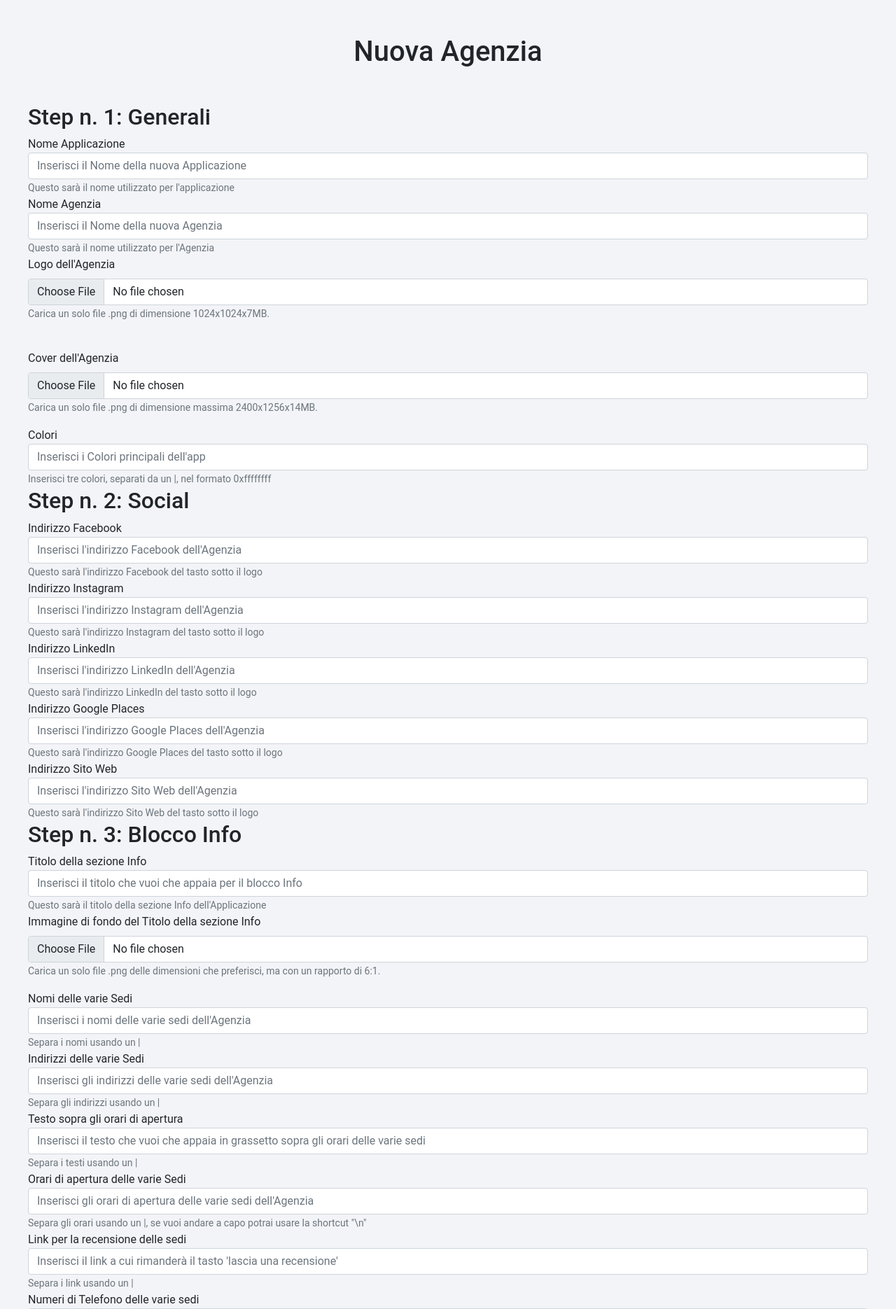
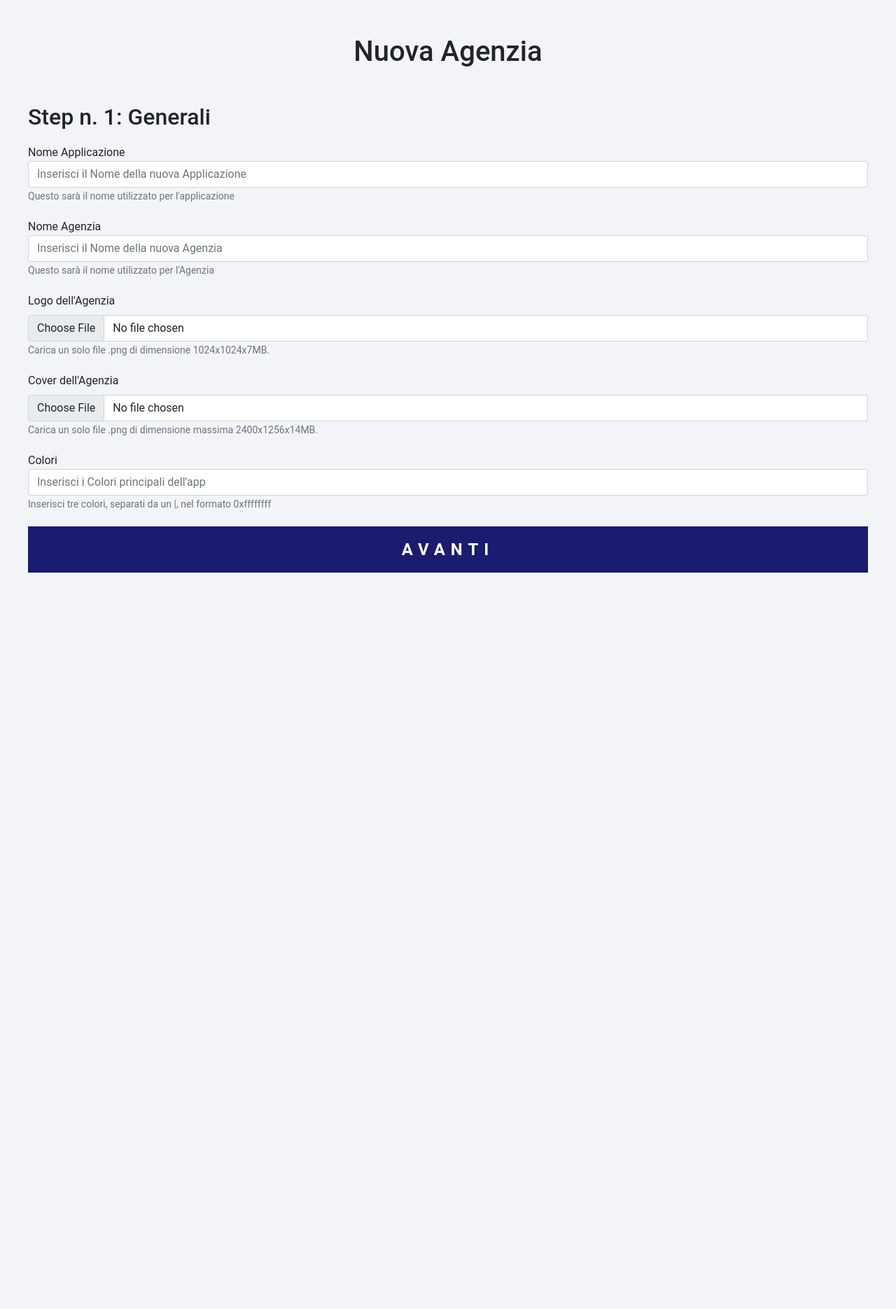
Before and after one commit to Frostmoore/hybridandgo, a PHP site: page /creagenzia.php in a window 1280 px wide. Shown: the part 60-1930 px from the top of the page at 70% size. After the commit the page ends 878 px from the top, so only its background shows below. Run offline with PHP 8.4, Linux system fonts and the light colour scheme; the visitor is signed in with stand-in values (Sample User, id 1).

Commit message:
Form finito Graficamente, da fare script js

```diff
--- a/creagenzia.php
+++ b/creagenzia.php
@@ -43,7 +43,7 @@ if (!isset($_SESSION['loggedin'])) {
         <div class="row">
             <div class="col">
                 <form action="res/nuovagenzia.php" method="POST" enctype="multipart/form-data">
-                    <div class="step1">
+                    <div class="step1" id="step1">
                         <h2>Step n. 1: Generali</h2>
                         <div class="form-group">
                             <label for="nome_app">Nome Applicazione</label>
@@ -60,7 +60,6 @@ if (!isset($_SESSION['loggedin'])) {
                             <input class="form-control" type="file" id="logo_agenzia" name="logo_agenzia">
                             <small id="logo_agenziahelp" class="form-text text-muted">Carica un solo file .png di dimensione 1024x1024x7MB.</small>
                         </div>
-                        </br>
                         <div class="mb-3">
                             <label for="cover_agenzia" class="form-label">Cover dell'Agenzia</label>
                             <input class="form-control" type="file" id="cover_agenzia" name="cover_agenzia">
@@ -71,8 +70,9 @@ if (!isset($_SESSION['loggedin'])) {
                             <input type="text" class="form-control" id="colori" name="colori" placeholder="Inserisci i Colori principali dell'app">
                             <small id="nomeagenziahelp" class="form-text text-muted">Inserisci tre colori, separati da un |, nel formato 0xffffffff</small>
                         </div>
+                        <button class="bottone_next">AVANTI</button>
                     </div>
-                    <div class="step2">
+                    <div class="step2 a_hidden" id="step2">
                         <h2>Step n. 2: Social</h2>
                         <div class="form-group">
                             <label for="facebook_agenzia">Indirizzo Facebook</label>
@@ -99,8 +99,9 @@ if (!isset($_SESSION['loggedin'])) {
                             <input type="text" class="form-control" id="sito_agenzia" name="sito_agenzia" placeholder="Inserisci l'indirizzo Sito Web dell'Agenzia">
                             <small id="sito_agenziahelp" class="form-text text-muted">Questo sarà l'indirizzo Sito Web del tasto sotto il logo</small>
                         </div>
+                        <button class="bottone_next">AVANTI</button>
                     </div>
-                    <div class="step3">
+                    <div class="step3 a_hidden" id="step3">
                         <h2>Step n. 3: Blocco Info</h2>
                         <div class="form-group">
                             <label for="info_titolo">Titolo della sezione Info</label>
@@ -157,8 +158,9 @@ if (!isset($_SESSION['loggedin'])) {
                             <input type="text" class="form-control" id="info_sito_sedi" name="info_sito_sedi" placeholder="Inserisci l'indirizzo web delle varie sedi">
                             <small id="info_sito_sedihelp" class="form-text text-muted">Separa gli indirizzi usando un |</small>
                         </div>
+                        <button class="bottone_next">AVANTI</button>
                     </div>
-                    <div class="step4">
+                    <div class="step4 a_hidden" id="step4">
                         <h2>Step n. 4: Area di Notifica</h2>
                         <div class="form-group">
                             <label for="notifica_titolo">Inserisci il titolo dell'area di notifica</label>
@@ -175,8 +177,9 @@ if (!isset($_SESSION['loggedin'])) {
                             <input type="text" class="form-control" id="notifica_link" name="notifica_link" placeholder="Link della notifica">
                             <small id="notifica_linkhelp" class="form-text text-muted">Sarà il link del tasto "Scopri di più"</small>
                         </div>
+                        <button class="bottone_next">AVANTI</button>
                     </div>
-                    <div class="step5">
+                    <div class="step5 a_hidden" id="step5">
                         <h2>Step n. 5: Sezione Contatti e Numeri Utili</h2>
                         <div class="mb-3">
                             <label for="contatti_immagine" class="form-label">Immagine di fondo della sezione Contatti</label>
@@ -208,8 +211,9 @@ if (!isset($_SESSION['loggedin'])) {
                             <input type="text" class="form-control" id="numeri_utili_link" name="numeri_utili_link" placeholder="Link pulsanti numeri utili">
                             <small id="numeri_utili_linkhelp" class="form-text text-muted">Inserisci i link di ciascun pulsante, separandoli con un | e tenendo presente che l'ordine sarà il seguente: salute, assistenza stradale, noleggio. I numeri dovranno essere espressi nel formato internazionale (+393333333333)</small>
                         </div>
+                        <button class="bottone_next">AVANTI</button>
                     </div>
-                    <div class="step6">
+                    <div class="step6 a_hidden" id="step6">
                         <h2>Step n. 6: Sezione "Denuncia un Sinistro"</h2>
                         <div class="mb-3">
                             <label for="denuncia_immagine" class="form-label">Immagine di fondo della sezione "Denuncia un Sinistro"</label>
@@ -226,8 +230,9 @@ if (!isset($_SESSION['loggedin'])) {
                             <input type="textarea" class="form-control" id="denuncia_testo" name="denuncia_testo" placeholder="Testo Sezione 'Denuncia un Sinistro'">
                             <small id="denuncia_testohelp" class="form-text text-muted">Il testo apparirà sotto il titolo</small>
                         </div>
+                        <button class="bottone_next">AVANTI</button>
                     </div>
-                    <div class="step7">
+                    <div class="step7 a_hidden" id="step7">
                         <h2>Step n. 7: Sezione Contatti Rapidi</h2>
                         <div class="form-group">
                             <label for="quick_telefono">Inserisci il numero di telefono per le chiamate rapide</label>
@@ -244,8 +249,9 @@ if (!isset($_SESSION['loggedin'])) {
                             <input type="text" class="form-control" id="quick_email" name="quick_email" placeholder="E-mail dell'indirizzo rapido">
                             <small id="quick_emailhelp" class="form-text text-muted"> </small>
                         </div>
+                        <button class="bottone_next">AVANTI</button>
                     </div>
-                    <div class="step8">
+                    <div class="step8 a_hidden" id="step8">
                         <h2>Ultimo Sep: Attivare l'agenzia</h2>
                         <div class="form-group">
                             <input type="checkbox" id="attiva" name="attiva" value="1">
@@ -253,6 +259,7 @@ if (!isset($_SESSION['loggedin'])) {
                             <small id="attivahelp" class="form-text text-muted">Potrai disabilitarla in qualunque momento</small>
                         </div>
                     </div>
+                    <!--
                     <div class="form-group">
                         <label for="nome">Nome Agenzia</label>
                         <input type="text" class="form-control" id="nome" name="nome" placeholder="Inserisci il Nome della nuova Agenzia">
@@ -320,7 +327,7 @@ if (!isset($_SESSION['loggedin'])) {
                     </div>
                     </br>
                     <button type="submit" class="btn btn-outline-success" style="margin-bottom:30px; width:100%; position:relative; transform:translatex(-50%); left: 50%;">Crea</button>
-                    </br>
+                    </br>-->
                 </form>
             </div>
         </div>
--- a/res/style.css
+++ b/res/style.css
@@ -304,3 +304,31 @@ body.loggedin {
     transform: translatex(-50%);
     left: 50%;
 }
+
+.form-group {
+    margin-top: 20px;
+}
+
+.mb-3 {
+    margin-top: 20px;
+}
+
+.bottone_next {
+    width: 100%;
+    margin-top: 20px;
+    background-color: rgb(27, 27, 111);
+    color: white;
+    padding: 15px;
+    border: none;
+    font-size: 1.5em;
+    font-weight: bold;
+    letter-spacing: 8px;
+}
+
+.bottone_next:hover {
+    background-color: #2868c7;
+}
+
+.a_hidden {
+    display: none;
+}
```
